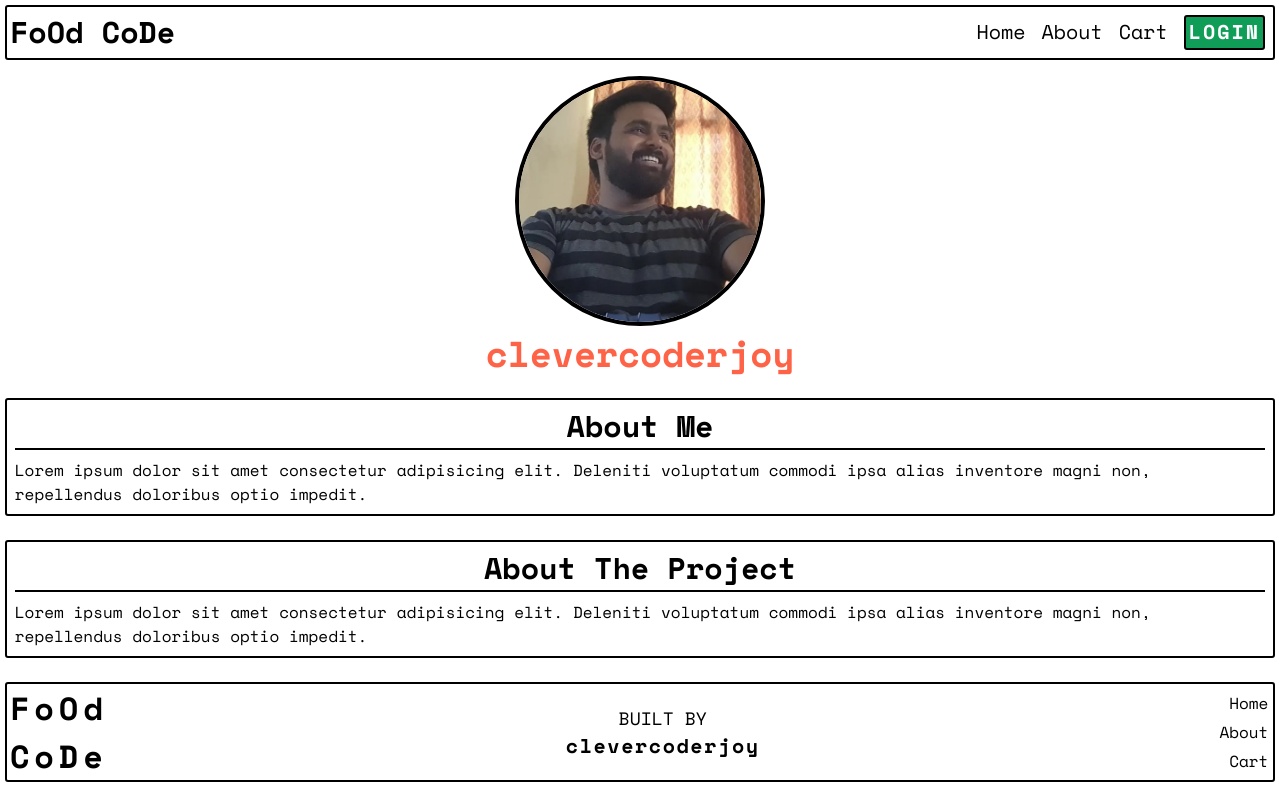
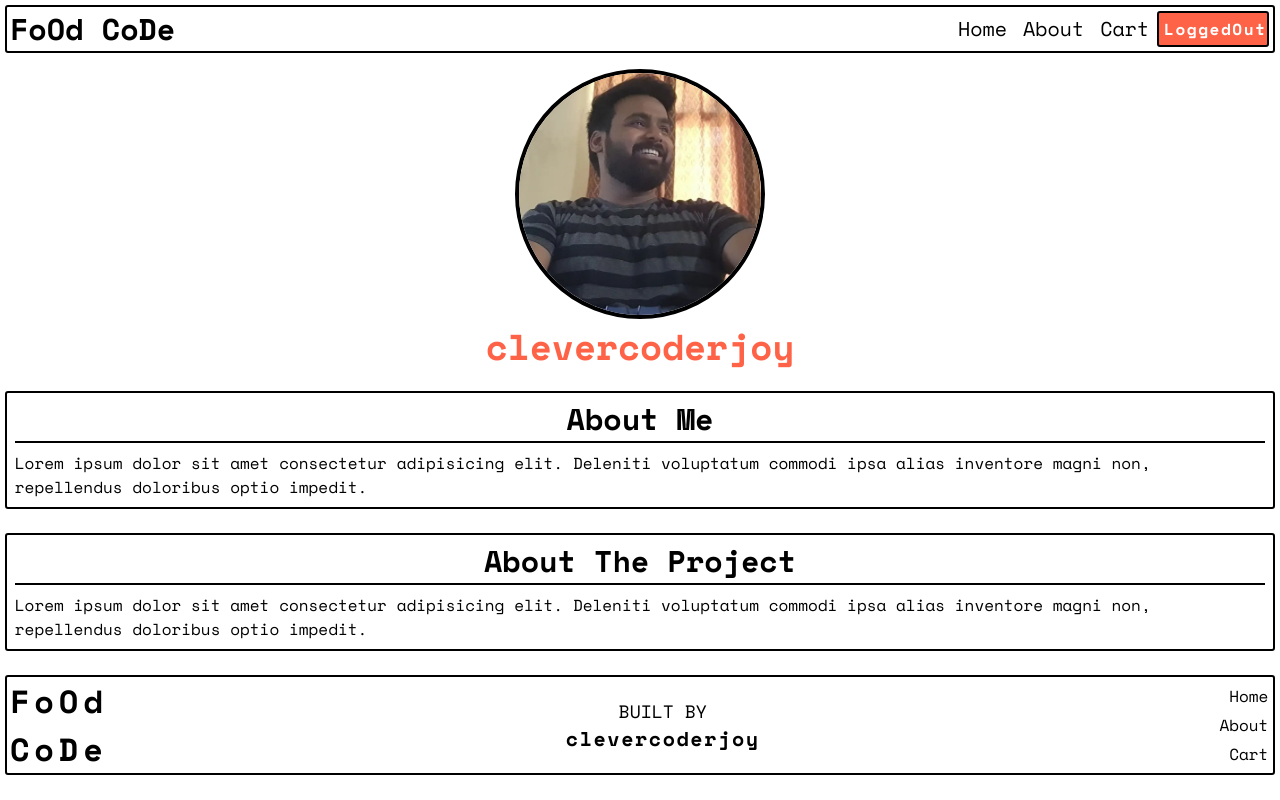
Before and after one commit to clevercoderjoy/Food-Code, a React (Vite) app: page /about in a window 1280 px wide. Built offline with nearby package versions, Linux system fonts and the light colour scheme.

Commit message:
feat: implemented useContext and user profile card

```diff
--- a/src/components/accordion/Accordion.jsx
+++ b/src/components/accordion/Accordion.jsx
@@ -1,13 +1,16 @@
 import { ChevronDown, ChevronUp } from 'lucide-react';
-import { useState } from "react";
+import { useEffect, useState } from "react";
 
-const Accordion = ({ title, content }) => {
+const Accordion = ({ title, content, isOpen, onToggle }) => {
 
   const [accordionOpen, setAccordionOpen] = useState(false);
 
   const toggleAccordion = () => {
     setAccordionOpen(!accordionOpen);
+    onToggle();
   }
+
+  useEffect(() => { setAccordionOpen(isOpen) }, [isOpen])
 
   return (
     <div className="accordion-box py-2">
--- a/src/components/foodCard/FoodCard.jsx
+++ b/src/components/foodCard/FoodCard.jsx
@@ -4,8 +4,13 @@ import { dots, food_img_url } from "../../utils/constants";
 import Accordion from "../accordion/Accordion";
 import DataConnectivityStatus from "../dataConnectivityStatus/DataConnectivityStatus";
 
-const FoodCard = ({ foodItems }) => {
+const FoodCard = ({ foodItems, accordionOpen, onAccordionToggle }) => {
   const menuItems = foodItems?.data?.cards[2]?.groupedCard?.cardGroupMap?.REGULAR?.cards.filter((food) => food?.card?.card?.["@type"] === "type.googleapis.com/swiggy.presentation.food.v2.ItemCategory");
+
+  const handleAccordionToggle = (index) => {
+    onAccordionToggle(index);
+  }
+
 
   return (
     <>
@@ -91,7 +96,8 @@ const FoodCard = ({ foodItems }) => {
                         })
                       }
                     </div>
-                  } />
+                  } isOpen={index === accordionOpen}
+                    onToggle={() => handleAccordionToggle(index)} />
                 </div>
               </div>
             ))
--- a/src/components/header/Header.jsx
+++ b/src/components/header/Header.jsx
@@ -1,25 +1,43 @@
-import { useState } from "react";
+import { useContext, useState } from "react";
 import { Link } from "react-router-dom";
+import { UserContext } from "../../main";
 
 const Header = () => {
 
-  const authButtonClass = "loginButton text-center block border-black border-2 text-white font-bold py-[0.1rem] px-[0.2rem] transition-all duration-100 ease-in-out rounded-[3px] uppercase tracking-widest";
+  const userData = useContext(UserContext);
+  const [isOptionsVisible, setOptionsVisible] = useState(false);
+  const showOptions = isOptionsVisible ? "visible" : "hidden";
+
+  const authButtonClass = "loginButton text-center block border-black border-2 text-white font-bold py-[0.1rem] pl-[0.3rem] pr-[0.3rem] mr-1 transition-all duration-500 ease-in-out rounded-[3px] tracking-widest w-28 h-9";
 
   const listStyle = "inline-block text-xl p-2 cursor-pointer transition-all duration-110 ease-in-out hover:font-bold hover:scale-[1.1] m-auto";
 
-  const [btnState, setBtnState] = useState({ class: `bg-[#0f9d58] ${authButtonClass}`, btnTxt: "Login" });
+  const autOptionClass = `flex hover:uppercase font-bold inline-block py-[0.5rem] border-black px-1 cursor-pointer transition-all duration-100 ease-in-out text-left group-hover:block`
+
+  const [btnState, setBtnState] = useState({ class: `bg-[tomato] ${authButtonClass}`, btnTxt: "LoggedOut" });
 
   const handleButtonClick = () => {
     switch (btnState.btnTxt)
     {
-      case "Login":
-        setBtnState(btnState => ({ ...btnState, btnTxt: "Logout", class: `bg-[tomato] ${authButtonClass}` }));
+      case "LoggedIn":
+        setBtnState(btnState => ({ ...btnState, btnTxt: "LoggedOut", class: `bg-[tomato] ${authButtonClass}` }));
         break;
-      case "Logout":
-        setBtnState(btnState => ({ ...btnState, btnTxt: "Login", class: `bg-[#0f9d58] ${authButtonClass}` }));
+      case "LoggedOut":
+        setBtnState(btnState => ({ ...btnState, btnTxt: "LoggedIn", class: `bg-[#0f9d58] ${authButtonClass}` }));
         break;
     }
   }
+
+  const handleAuthHover = () => {
+    if (btnState.btnTxt === "LoggedIn")
+    {
+      setOptionsVisible(true);
+    }
+  };
+
+  const handleAuthLeave = () => {
+    setOptionsVisible(false);
+  };
 
   return (
     <>
@@ -43,11 +61,18 @@ const Header = () => {
                   Cart
                 </Link>
               </li>
-              <li className={listStyle} onClick={handleButtonClick}>
-                <button className={btnState.class}>{btnState.btnTxt}</button>
-              </li>
             </ul>
           </nav>
+          <div className="auth group relative" onMouseOver={handleAuthHover}>
+            <div className="authButton">
+              <button className={`${btnState.class}`} onClick={handleButtonClick}>{btnState.btnTxt}</button>
+            </div>
+            <div className={`${showOptions} authOptions border-t-0 h-auto py-1 pl-1 absolute top-[40px] w-52 right-[-2px] bg-white border-black border-2 shadow-lg transition-all duration-200 ease-in-out`} onMouseLeave={handleAuthLeave}>
+              <span className={`autoOption ${autOptionClass}`}>{userData.userName}</span>
+              <span className={`autoOption ${autOptionClass}`}>My Account</span>
+              <span className={`autoOption ${autOptionClass}`}>Log Out</span>
+            </div>
+          </div>
         </div>
       </header>
     </>
--- /dev/null
+++ b/src/contexts/UserContext.jsx
@@ -0,0 +1,9 @@
+import { createContext } from "react";
+
+export const UserContext = createContext();
+
+export const UserContextProvider = ({ children }) => {
+  return (
+    <UserContext.Provider value={{ userName: "clevercoderjoy", loggedIn: false }}>{children}</UserContext.Provider>
+  )
+}
--- a/src/main.jsx
+++ b/src/main.jsx
@@ -4,10 +4,16 @@ import { BrowserRouter } from 'react-router-dom';
 import App from './App.jsx';
 import "./index.css";
 
+import { UserContext, UserContextProvider } from './contexts/userContext.jsx';
+
+export { UserContext };
+
 ReactDOM.createRoot(document.getElementById('root')).render(
   <React.StrictMode>
-    <BrowserRouter>
-      <App />
-    </BrowserRouter>
+    <UserContextProvider>
+      <BrowserRouter>
+        <App />
+      </BrowserRouter>
+    </UserContextProvider>
   </React.StrictMode>,
 )
--- a/src/routes/NavigationRoutes.jsx
+++ b/src/routes/NavigationRoutes.jsx
@@ -24,7 +24,6 @@ const NavigationRoutes = () => {
           {routes.map((route, index) => <Route key={index} path={route.path} element={route.element} />)}
         </Routes>
       </Suspense>
-
     </>
   );
 }
--- a/src/services/foodMapper/FoodMapper.jsx
+++ b/src/services/foodMapper/FoodMapper.jsx
@@ -1,11 +1,17 @@
+import { useState } from "react";
 import FoodCard from "../../components/foodCard/FoodCard";
 import ShimmerMenu from './../../components/shimmer/shimmerMenu/ShimmerMenu';
 
 const FoodMapper = ({ menu }) => {
+  const [accordionOpen, setAccordionOpen] = useState(0);
+
+  const handleAccordionToggle = (index) => {
+    setAccordionOpen(accordionOpen === index ? null : index)
+  }
 
   return (
     <>
-      {menu ? (<FoodCard foodItems={menu} />) : (<ShimmerMenu />)}
+      {menu ? (<FoodCard foodItems={menu} accordionOpen={accordionOpen} onAccordionToggle={handleAccordionToggle} />) : (<ShimmerMenu />)}
     </>
   );
 }
```
